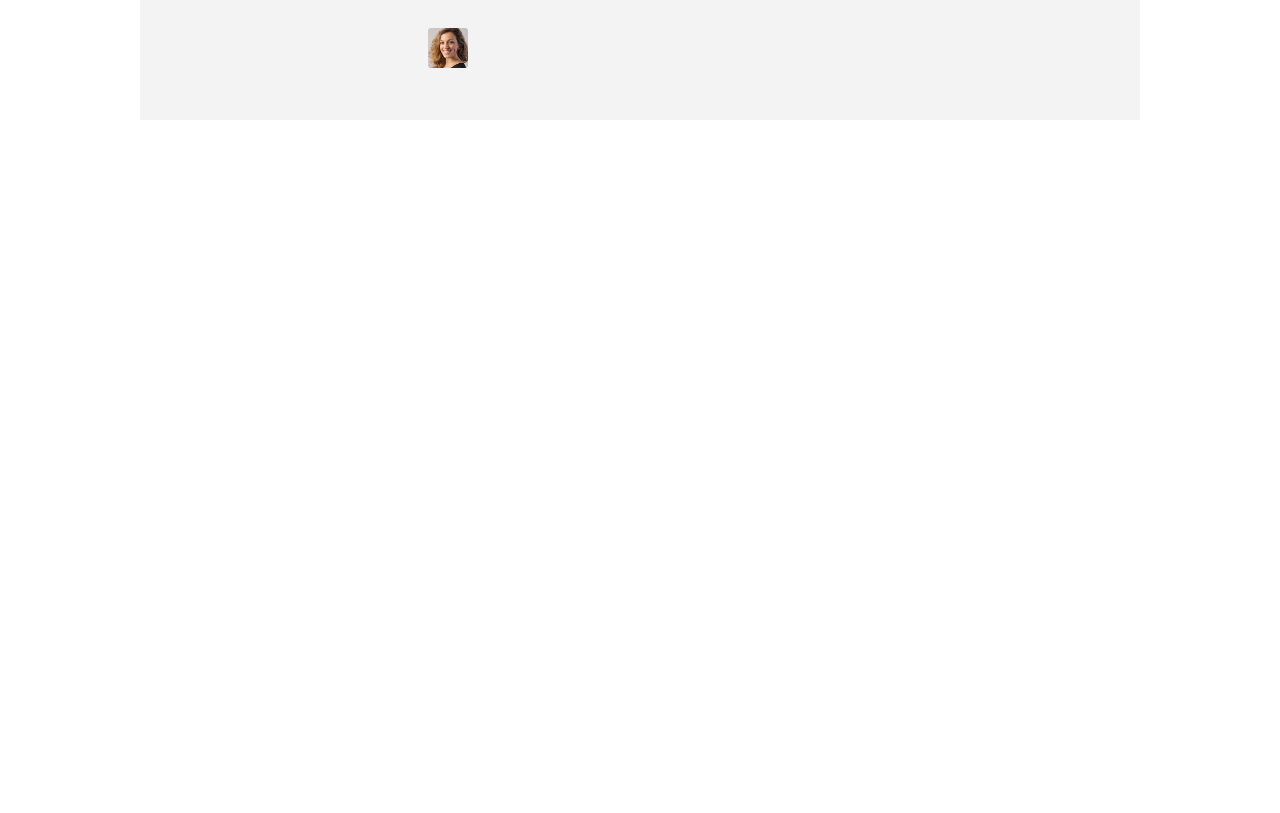
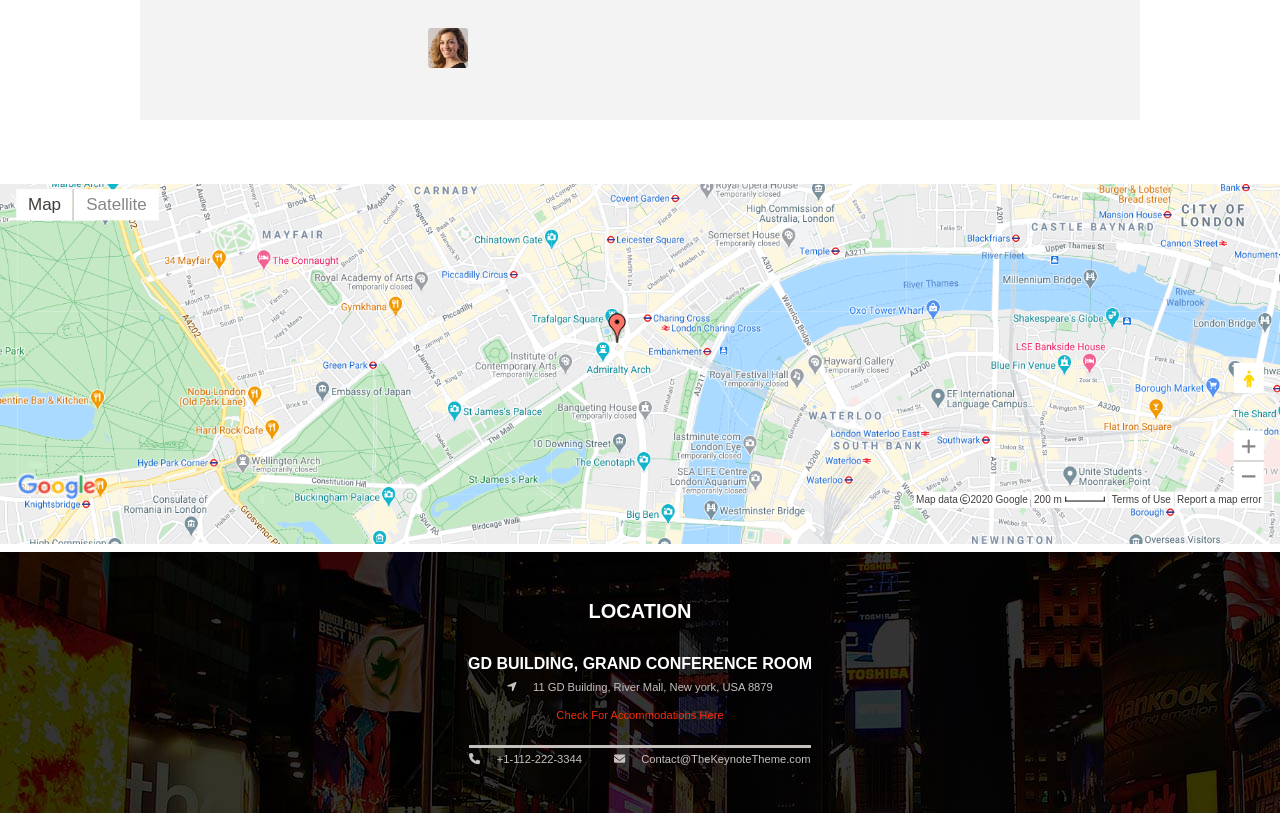
Before and after one commit to manyblake/proj-html-vuejs, a Vue app: page / in a window 1280 px wide. Shown: the part 1821-2634 px from the top of the page. Before the commit the page ends 2005 px from the top, so only its background shows below. Built offline with nearby package versions, Linux system fonts and the light colour scheme.

Commit message:
add SectionLocation

```diff
--- a/src/assets/style/variables.scss
+++ b/src/assets/style/variables.scss
@@ -21,6 +21,7 @@ $burnt-sienna: #e97c62;
 //spacing
 
 //text
+$text-xxxs: 0.5rem;
 $text-xxs: 0.7rem;
 $text-xs: 0.85rem;
 $text-s: 0.9rem;
--- a/src/components/SectionLocation.vue
+++ b/src/components/SectionLocation.vue
@@ -1,9 +1,319 @@
 <template>
-  <div></div>
+  <section class="location">
+    <div class="location__wrapper">
+      <div class="location__map">
+        <picture v-for="(map, i) in maps" :key="i">
+          <img :src="map" />
+        </picture>
+
+        <div class="location__visual">
+          <p>Map</p>
+          <p>Satellite</p>
+        </div>
+
+        <div class="location__zoom">
+          <p><font-awesome-icon icon="fa-solid fa-person" /></p>
+          <p><font-awesome-icon icon="fa-solid fa-plus" /></p>
+          <p><font-awesome-icon icon="fa-solid fa-minus" /></p>
+        </div>
+
+        <div class="location__footer">
+          <p>
+            Map data <font-awesome-icon icon="fa-regular fa-copyright" />2020
+            Google
+          </p>
+
+          <p class="location__scale">200 m</p>
+          <p>Terms of Use</p>
+          <p>Report a map error</p>
+        </div>
+
+        <picture class="location__google">
+          <img :src="google" />
+        </picture>
+
+        <picture class="location__marker">
+          <img :src="marker" />
+        </picture>
+      </div>
+    </div>
+
+    <div class="location__body">
+      <h3 class="location__title">Location</h3>
+      <h4 class="location__subtitle">GD Building, Grand Conference Room</h4>
+      <p>
+        <font-awesome-icon icon="fa-solid fa-location-arrow" />11 GD Building,
+        River Mall, New york, USA 8879
+      </p>
+      <a href="#">Check For Accommodations Here</a>
+
+      <div class="location__contacts">
+        <p><font-awesome-icon icon="fa-solid fa-phone" />+1-112-222-3344</p>
+        <p>
+          <font-awesome-icon
+            icon="fa-solid fa-envelope"
+          />Contact@TheKeynoteTheme.com
+        </p>
+      </div>
+    </div>
+  </section>
 </template>
 
 <script>
-export default {};
+import marker from "../assets/img/default_marker.png";
+import google from "../assets/img/google4.png";
+import map1 from "../assets/img/vt (23).png";
+import map2 from "../assets/img/vt (17).png";
+import map3 from "../assets/img/vt (11).png";
+import map4 from "../assets/img/vt (1).png";
+import map5 from "../assets/img/vt (5).png";
+import map6 from "../assets/img/vt (4).png";
+import map7 from "../assets/img/vt (9).png";
+import map8 from "../assets/img/vt (20).png";
+import map9 from "../assets/img/vt (24).png";
+import map10 from "../assets/img/vt (19).png";
+import map11 from "../assets/img/vt (13).png";
+import map12 from "../assets/img/vt (12).png";
+import map13 from "../assets/img/vt (2).png";
+import map14 from "../assets/img/vt.png";
+import map15 from "../assets/img/vt (3).png";
+import map16 from "../assets/img/vt (15).png";
+import map17 from "../assets/img/vt (18).png";
+import map18 from "../assets/img/vt (25).png";
+import map19 from "../assets/img/vt (22).png";
+import map20 from "../assets/img/vt (16).png";
+import map21 from "../assets/img/vt (8).png";
+import map22 from "../assets/img/vt (10).png";
+import map23 from "../assets/img/vt (6).png";
+import map24 from "../assets/img/vt (7).png";
+import map25 from "../assets/img/vt (14).png";
+import map26 from "../assets/img/vt (21).png";
+import map27 from "../assets/img/vt (26).png";
+
+export default {
+  data() {
+    return {
+      marker: marker,
+      google: google,
+      maps: [
+        map1,
+        map2,
+        map3,
+        map4,
+        map5,
+        map6,
+        map7,
+        map8,
+        map9,
+        map10,
+        map11,
+        map12,
+        map13,
+        map14,
+        map15,
+        map16,
+        map17,
+        map18,
+        map19,
+        map20,
+        map21,
+        map22,
+        map23,
+        map24,
+        map25,
+        map26,
+        map27,
+      ],
+    };
+  },
+};
 </script>
 
-<style lang="scss" scoped></style>
+<style lang="scss" scoped>
+.location {
+  .location__wrapper {
+    max-height: 360px;
+    overflow: hidden;
+    margin-bottom: 0.5rem;
+  }
+
+  .location__map {
+    transform: scale(125%);
+    display: grid;
+    grid-template-columns: repeat(9, 1fr);
+    position: relative;
+
+    picture {
+      img {
+        height: 100%;
+      }
+    }
+    .location__visual {
+      position: absolute;
+      display: flex;
+      left: 11%;
+      top: 11%;
+
+      p {
+        padding: 0.3rem 0.6rem;
+        color: $gray;
+        font-size: $text_xs;
+        background-color: white;
+        cursor: pointer;
+
+        &:last-of-type {
+          border-left: 1px solid $cloud;
+        }
+
+        &:first-of-type {
+          color: $masala;
+        }
+      }
+    }
+
+    .location__zoom {
+      position: absolute;
+      display: flex;
+      flex-direction: column;
+      right: 11%;
+      bottom: 34%;
+      align-items: center;
+
+      p {
+        padding: 0.3rem 0.6rem;
+        color: $gray;
+        font-size: $text_xs;
+        background-color: white;
+        cursor: pointer;
+        aspect-ratio: 1/1;
+        width: 1.5rem;
+        display: flex;
+        align-items: center;
+        justify-content: center;
+
+        &:last-of-type {
+          border-top: 1px solid $cloud;
+        }
+
+        &:first-of-type {
+          color: gold;
+          transform: translateY(-30px);
+        }
+      }
+    }
+
+    .location__marker {
+      position: absolute;
+      top: 50%;
+      right: 50%;
+      height: 40px;
+      aspect-ratio: 1/1;
+      display: inline-block;
+      transform: translate(-25%, -300%);
+      height: 1.5rem;
+    }
+
+    .location__google {
+      position: absolute;
+      bottom: 31%;
+      left: 11%;
+    }
+
+    .location__footer {
+      position: absolute;
+      display: flex;
+      align-items: center;
+      gap: 1px;
+      right: 11%;
+      bottom: 31%;
+
+      .location__scale {
+        display: flex;
+        align-items: center;
+
+        &::after {
+          display: block;
+          background-color: white;
+          color: $masala;
+          content: "";
+          border-left: 1px solid currentColor;
+          border-bottom: 1px solid currentColor;
+          border-right: 1px solid currentColor;
+          width: 30px;
+          height: 0.2rem;
+          margin-left: 3px;
+        }
+      }
+
+      p {
+        font-size: $text-xxxs;
+        padding: 2px;
+        background-color: white;
+        color: $masala;
+        cursor: pointer;
+      }
+    }
+  }
+
+  .location__body {
+    background-image: url(../assets/img/location-bg.jpg);
+    padding: 3rem;
+    display: flex;
+    flex-direction: column;
+    align-items: center;
+    color: white;
+
+    .location__title {
+      font-size: $text-l;
+      text-transform: uppercase;
+      margin-bottom: 1.5rem;
+    }
+
+    .location__subtitle {
+      font-size: $text-normal;
+      text-transform: uppercase;
+      margin: 0.5rem;
+    }
+
+    p {
+      font-size: $text-xxs;
+      display: flex;
+      align-items: center;
+      gap: 1rem;
+      color: $cloud;
+    }
+
+    a {
+      font-size: $text-xxs;
+      color: $scarlet;
+      margin: 1rem 0 2rem;
+    }
+
+    .location__contacts {
+      display: flex;
+      justify-content: center;
+      gap: 2rem;
+      position: relative;
+
+      &::before {
+        display: inline-block;
+        content: "";
+        position: absolute;
+        left: 0;
+        right: 0;
+        top: -0.5rem;
+        height: 3px;
+        background-color: $cloud;
+      }
+
+      p {
+        display: flex;
+        align-items: center;
+        gap: 1rem;
+        cursor: pointer;
+        color: $cloud;
+      }
+    }
+  }
+}
+</style>
```
Also changed, not shown: src/main.js (+13 -1 lines).
